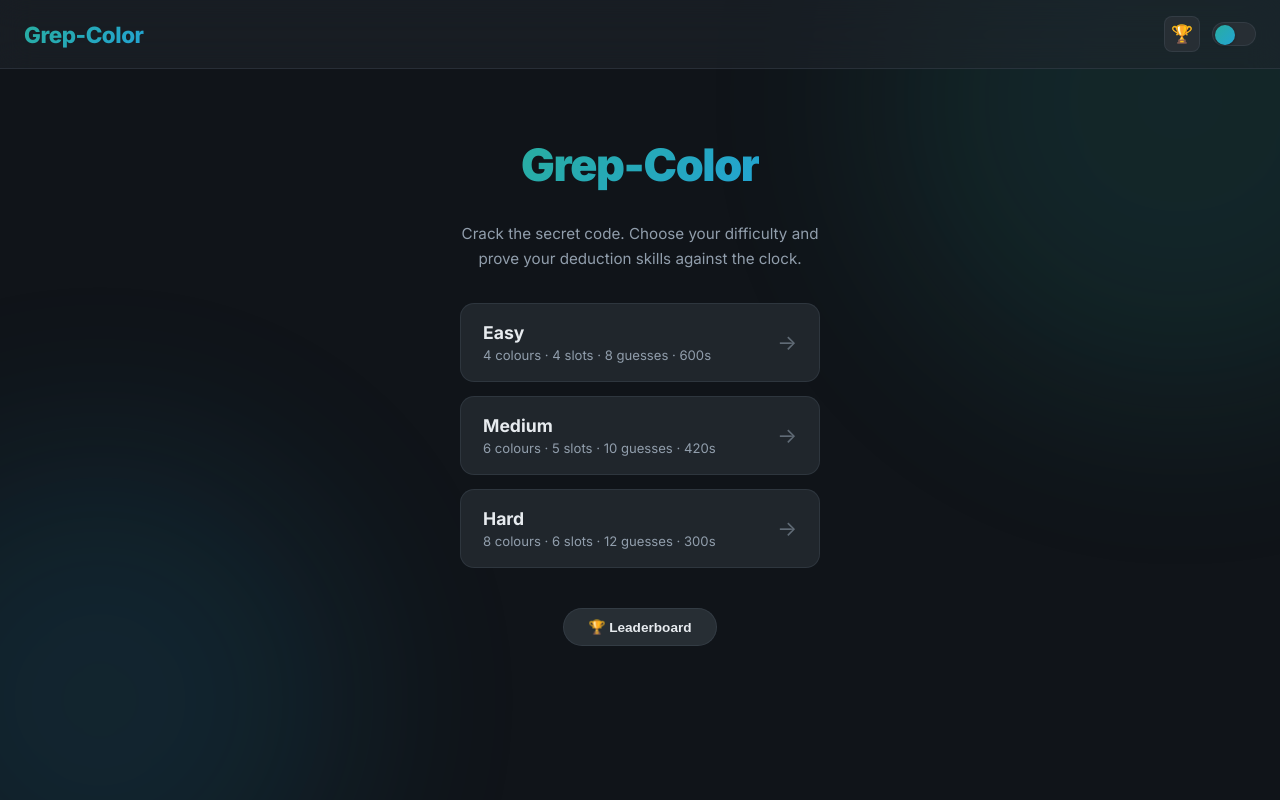
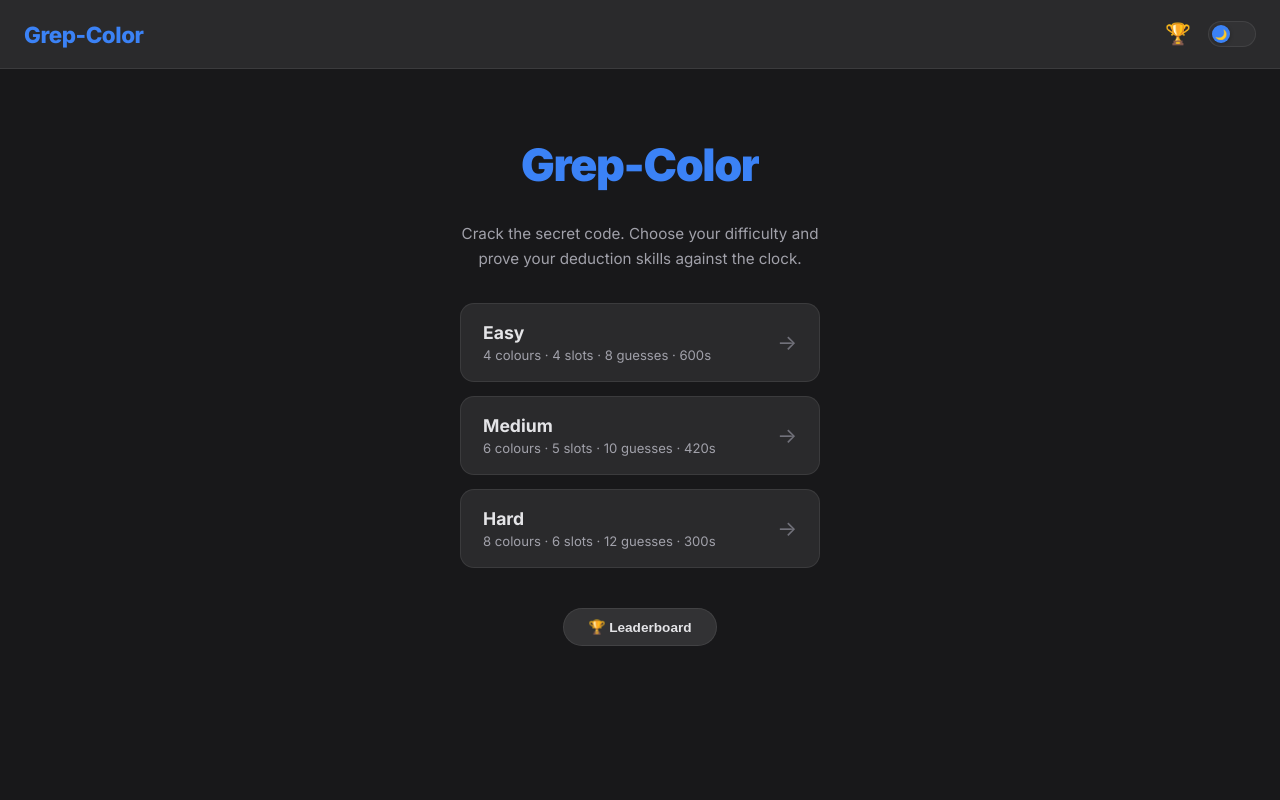
Before and after one commit to Chaitanya-cloud-mac/Horizon26_PS07, a React (Vite) app: page / in a window 1280 px wide. Built offline with nearby package versions, Linux system fonts and the light colour scheme.

Commit message:
refactor: update global and component-specific styles in App and index CSS files

```diff
--- a/src/App.css
+++ b/src/App.css
@@ -8,27 +8,7 @@
   overflow: hidden;
 }
 
-/* Decorative gradient orbs */
-.app-wrapper::before,
-.app-wrapper::after {
-  content: '';
-  position: fixed;
-  border-radius: 50%;
-  pointer-events: none;
-  filter: blur(100px);
-  opacity: .12;
-  z-index: 0;
-}
-.app-wrapper::before {
-  width: 600px; height: 600px;
-  top: -200px; right: -200px;
-  background: var(--accent-1);
-}
-.app-wrapper::after {
-  width: 500px; height: 500px;
-  bottom: -150px; left: -150px;
-  background: var(--accent-2);
-}
+/* Decorative gradient orbs removed for solid matte theme */
 
 /* ─── Header ───────────────────────────────────────────────────────────────── */
 .app-header {
@@ -61,29 +41,71 @@
   gap: 12px;
 }
 
-/* ─── Theme Toggle ─────────────────────────────────────────────────────────── */
-.theme-toggle {
+/* ─── Theme Toggle — checkbox + label (cross-browser safe) ─────────────────── */
+
+/* Hide the native checkbox entirely but keep it accessible */
+.theme-toggle-input {
+  position: absolute;
+  width: 1px;
+  height: 1px;
+  overflow: hidden;
+  clip: rect(0 0 0 0);
+  white-space: nowrap;
+  border: 0;
+  margin: 0;
+  padding: 0;
+}
+
+/* The visible pill track — rendered by a <label> */
+.theme-toggle-label {
+  display: inline-flex;
+  align-items: center;
+  width: 48px;
+  height: 26px;
+  border-radius: 9999px;
+  border: 1.5px solid var(--border-subtle);
   background: var(--bg-elevated);
-  border: 1px solid var(--border-subtle);
-  border-radius: var(--radius-full);
-  width: 44px;
-  height: 24px;
   cursor: pointer;
-  position: relative;
-  transition: background var(--transition-fast);
+  padding: 3px;
+  box-sizing: border-box;
+  transition: background 0.2s ease, border-color 0.2s ease;
+  flex-shrink: 0;
 }
-.theme-toggle::after {
-  content: '';
-  position: absolute;
-  top: 2px; left: 2px;
-  width: 20px; height: 20px;
+
+/* The sliding thumb — a plain <span> inside the label */
+.theme-toggle-thumb {
+  display: block;
+  width: 18px;
+  height: 18px;
   border-radius: 50%;
-  background: var(--accent-gradient);
-  transition: transform var(--transition-base);
-  box-shadow: var(--shadow-sm);
+  background: linear-gradient(135deg, var(--accent-1), var(--accent-2));
+  box-shadow: 0 1px 4px rgba(0,0,0,0.3);
+  transition: transform 0.25s cubic-bezier(0.4, 0, 0.2, 1);
+  flex-shrink: 0;
+  /* Icon inside thumb via emoji unicode — no extra elements */
+  display: flex;
+  align-items: center;
+  justify-content: center;
+  font-size: 10px;
+  line-height: 1;
+  user-select: none;
 }
-.theme-toggle.light::after {
-  transform: translateX(20px);
+
+/* When checkbox is checked (light mode) — slide the thumb right */
+.theme-toggle-input:checked + .theme-toggle-label .theme-toggle-thumb {
+  transform: translateX(22px);
+}
+
+/* Subtle track highlight when in light mode */
+.theme-toggle-input:checked + .theme-toggle-label {
+  background: var(--bg-secondary);
+  border-color: var(--accent-1);
+}
+
+/* Focus-visible ring for keyboard navigation */
+.theme-toggle-input:focus-visible + .theme-toggle-label {
+  outline: 2px solid var(--accent-2);
+  outline-offset: 2px;
 }
 
 /* ─── Icon Buttons ─────────────────────────────────────────────────────────── */
@@ -93,19 +115,16 @@
   align-items: center;
   justify-content: center;
   border-radius: var(--radius-sm);
-  border: 1px solid var(--border-subtle);
-  background: var(--bg-elevated);
-  color: var(--text-secondary);
+  border: none;
+  background: transparent;
   cursor: pointer;
-  transition: all var(--transition-fast);
-  font-size: 1.1rem;
+  transition: transform var(--transition-fast), opacity var(--transition-fast);
+  font-size: 1.3rem;
+  padding: 0;
 }
 .icon-btn:hover {
-  background: var(--accent-1);
-  color: #fff;
-  border-color: var(--accent-1);
-  transform: translateY(-1px);
-  box-shadow: var(--shadow-md);
+  transform: scale(1.2);
+  opacity: 0.8;
 }
 
 /* ─── Main Content ─────────────────────────────────────────────────────────── */
--- a/src/App.jsx
+++ b/src/App.jsx
@@ -562,12 +562,24 @@ export default function App() {
           >
             🏆
           </button>
-          <button
-            className={`theme-toggle${theme === 'light' ? ' light' : ''}`}
+          {/* Theme toggle: hidden checkbox + label — cross-browser reliable */}
+          <input
+            id="theme-toggle-cb"
+            type="checkbox"
+            className="theme-toggle-input"
+            checked={theme === 'light'}
+            onChange={() => setTheme((t) => (t === 'dark' ? 'light' : 'dark'))}
+            aria-label="Toggle light/dark theme"
+          />
+          <label
+            htmlFor="theme-toggle-cb"
+            className="theme-toggle-label"
             title={`Switch to ${theme === 'dark' ? 'light' : 'dark'} mode`}
-            onClick={() => setTheme((t) => (t === 'dark' ? 'light' : 'dark'))}
-            aria-label="Toggle theme"
-          />
+          >
+            <span className="theme-toggle-thumb">
+              {theme === 'dark' ? '🌙' : '☀️'}
+            </span>
+          </label>
         </div>
       </header>
 
--- a/src/index.css
+++ b/src/index.css
@@ -14,32 +14,32 @@ body {
 /* ─── Theme Tokens — Dark (default) ────────────────────────────────────────── */
 :root {
   /* Surfaces */
-  --bg-primary:   hsl(210, 22%, 8%);
-  --bg-secondary: hsl(210, 18%, 12%);
-  --bg-card:      hsl(210, 16%, 15%);
-  --bg-elevated:  hsl(210, 14%, 18%);
-  --bg-glass:     hsla(210, 16%, 15%, .55);
+  --bg-primary:   #18181a;
+  --bg-secondary: #222224;
+  --bg-card:      #2a2a2c;
+  --bg-elevated:  #323234;
+  --bg-glass:     #2a2a2c; /* Solid matte, no glass opacity */
 
   /* Text */
-  --text-primary:   hsl(210, 20%, 92%);
-  --text-secondary: hsl(210, 14%, 62%);
-  --text-muted:     hsl(210, 10%, 42%);
+  --text-primary:   #e4e4e7;
+  --text-secondary: #a1a1aa;
+  --text-muted:     #71717a;
 
-  /* Accents — warm teal / cyan gradient, no purple */
-  --accent-1: hsl(174, 62%, 42%);          /* teal */
-  --accent-2: hsl(196, 72%, 48%);          /* cyan */
-  --accent-gradient: linear-gradient(135deg, var(--accent-1), var(--accent-2));
+  /* Accents */
+  --accent-1: #3b82f6;          /* Matte blue */
+  --accent-2: #3b82f6;
+  --accent-gradient: var(--accent-1); /* Solid color instead of gradient */
 
   /* Feedback pegs */
   --exact-color:   hsl(140, 70%, 50%);
   --partial-color: hsl(42, 95%, 58%);
 
   /* Borders & shadows */
-  --border-subtle: hsla(210, 14%, 40%, .25);
-  --shadow-sm: 0 1px  3px hsla(0,0%,0%,.3);
-  --shadow-md: 0 4px 12px hsla(0,0%,0%,.4);
-  --shadow-lg: 0 8px 32px hsla(0,0%,0%,.5);
-  --shadow-glow: 0 0 24px hsla(174, 62%, 42%, .25);
+  --border-subtle: rgba(255, 255, 255, 0.08);
+  --shadow-sm: 0 1px  3px rgba(0,0,0,.2);
+  --shadow-md: 0 4px 12px rgba(0,0,0,.3);
+  --shadow-lg: 0 8px 32px rgba(0,0,0,.4);
+  --shadow-glow: none;
 
   /* Misc */
   --radius-sm: 8px;
```
